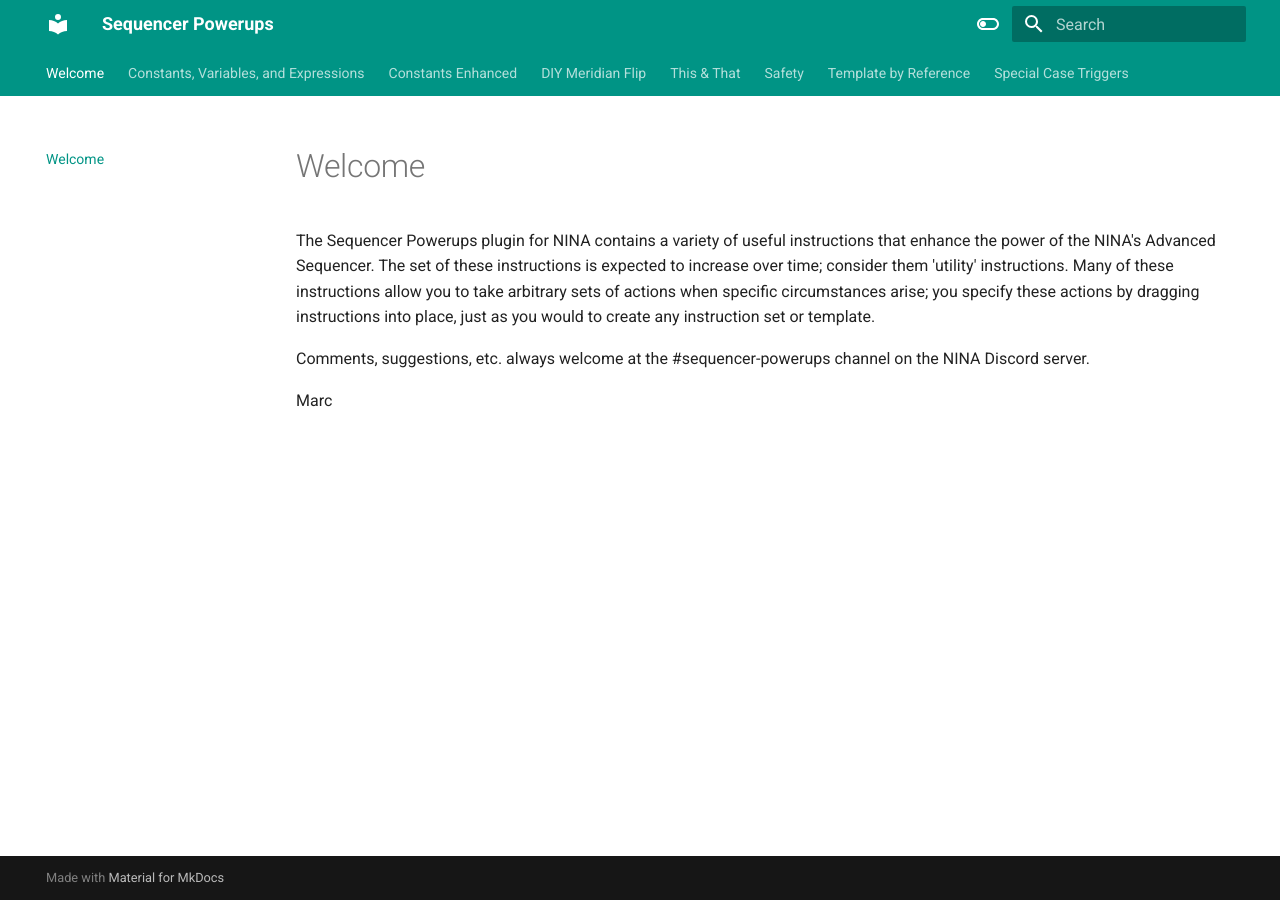
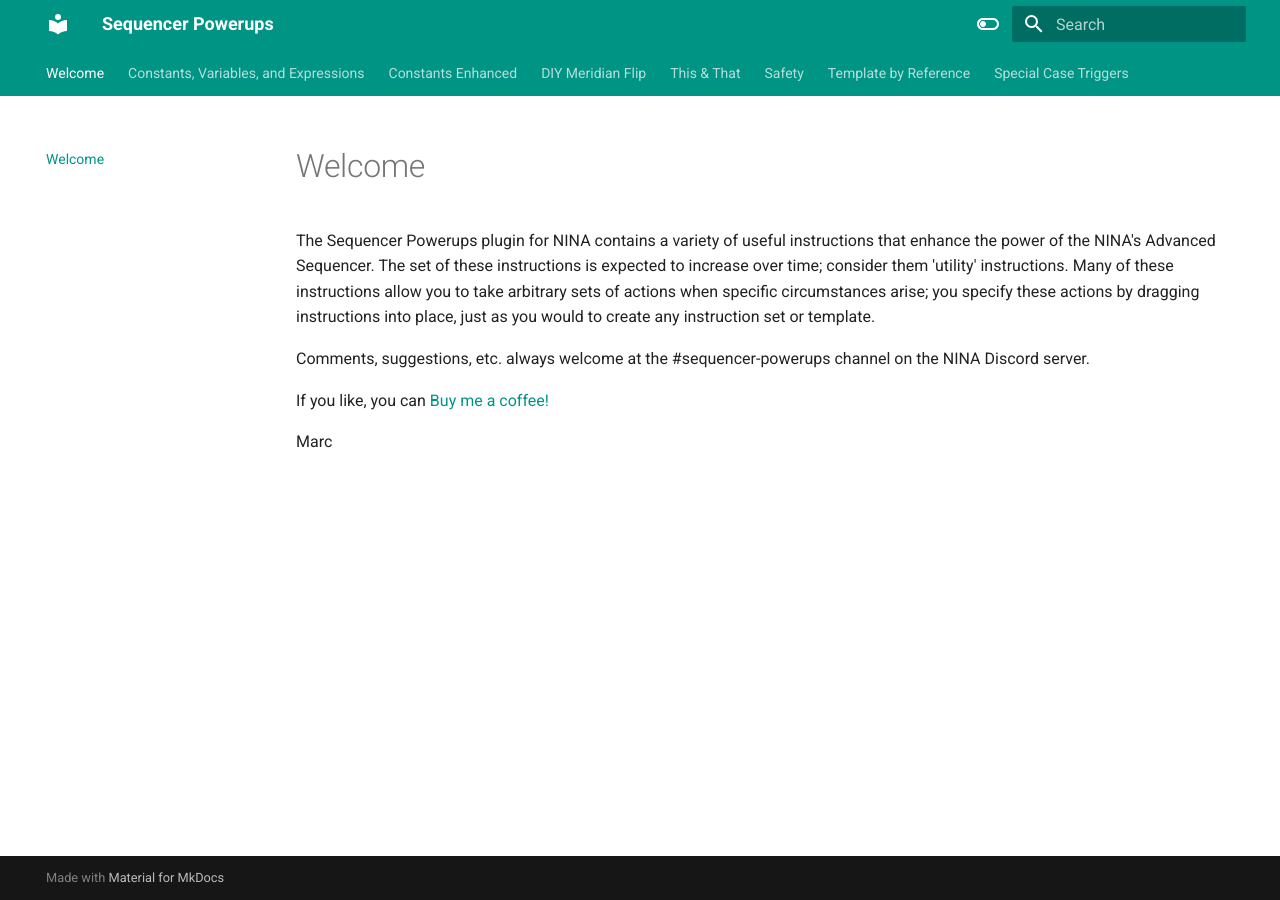
Before and after one commit to marcblank/marcblank.github.io, an MkDocs documentation site: the page built from docs/index.md, in a window 1280 px wide. Built offline with MkDocs 1.6.1 and Material for MkDocs 9.7.7, drawn with Linux system fonts in a browser that asks for light colours.

Commit message:
Powerups 3.10.15.4

```diff
--- a/docs/index.md
+++ b/docs/index.md
@@ -4,4 +4,6 @@
 
 Comments, suggestions, etc. always welcome at the #sequencer-powerups channel on the NINA Discord server.
 
+If you like, you can [Buy me a coffee!](https://www.buymeacoffee.com/marcblank)
+
 Marc
```
